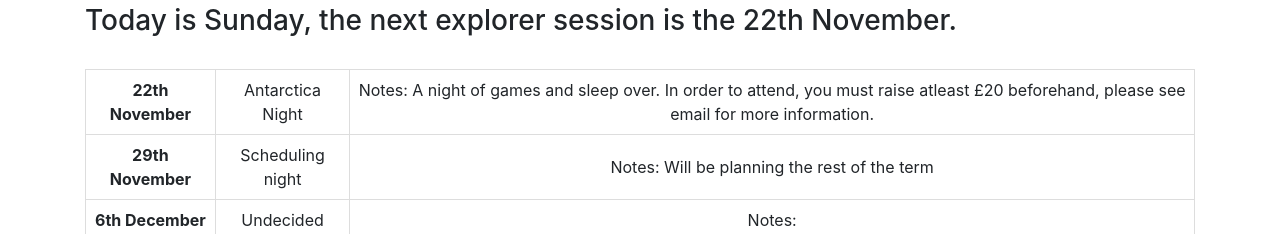
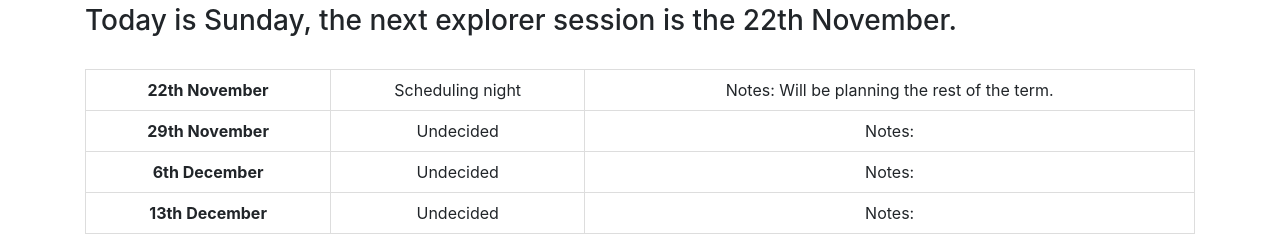
Before and after one commit to Catley94/scoutexplorers, a React (Create React App) app: page / in a window 1280 px wide. Shown: the part 718-952 px from the top of the page. Built offline with nearby package versions, Linux system fonts and the light colour scheme.

Commit message:
Updated Schedule

```diff
--- a/src/App.js
+++ b/src/App.js
@@ -8,18 +8,85 @@ class App extends React.Component {
   constructor(props) {
     super(props);
     this.state = {
+      f1: {
         firstFridayDate: null,
         firstFridayMonth: 0,
         firstFriday: new Date(),
+        description: "",
+        notes: ""
+      },
+      f2: {
         secondFridayDate: null,
         secondFridayMonth: 0,
         secondFriday: new Date(),
+        description: "",
+        notes: ""
+      },
+      f3: {
         thirdFridayDate: null,
         thirdFridayMonth: 0,
         thirdFriday: new Date(),
+        description: "",
+        notes: ""
+      },
+      f4: {
         fourthFridayDate: null,
         fourthFridayMonth: 0,
         fourthFriday: new Date(),
+        description: "",
+        notes: ""
+      },
+      schedule: [
+        {
+
+          name: "jan17",
+          date: new Date(2020, 0, 17),
+          month: 0,
+          description: ""
+
+        },
+
+        {
+
+          name: "jan24",
+          date: new Date(2020, 0, 24),
+          month: 0,
+          description: ""
+
+        },
+
+        {
+
+          name: "jan31",
+          date: new Date(2020, 0, 31),
+          month: 0,
+          descrption: ""
+
+        },
+
+        {
+
+          name: "feb7",
+          date: new Date(2020, 1, 7),
+          month: 1,
+          description: ""
+
+        },
+
+        {
+          name: "feb14",
+          date: new Date(2020, 1, 14),
+          month: 1,
+          description: ""
+        },
+
+        {
+          name: "feb21",
+          date: new Date(2020, 1, 21),
+          month: 1,
+          description: ""
+          },
+      ],
       editableDate: new Date(),
     }
   }
@@ -79,9 +146,12 @@ componentDidMount() {
       First Friday
     ******************************************/
     this.setState({
+      f1: {
         firstFriday: _date,
         firstFridayDate: ordinalIndicator(_date),
         firstFridayMonth: this.months[_date.getMonth()]
+      }
+
     }, () => {
       // console.log('firstFriday after state update')
       // console.log(this.state.firstFriday)
@@ -92,9 +162,12 @@ componentDidMount() {
     let dateClone2 = new Date(+_date.getTime())
     let _date2 = this.findDates(5, dateClone2);
     this.setState({
+      f2: {
         secondFriday: _date2,
         secondFridayDate: ordinalIndicator(_date2),
         secondFridayMonth: this.months[_date2.getMonth()]
+      }
+
     }, () => {
       // console.log('secondFriday after state update')
       // console.log(this.state.secondFriday)
@@ -105,9 +178,12 @@ componentDidMount() {
     let dateClone3 = new Date(+_date2.getTime())
     let _date3 = this.findDates(5, dateClone3);
     this.setState({
+      f3: {
         thirdFriday: _date3,
         thirdFridayDate: ordinalIndicator(_date3),
         thirdFridayMonth: this.months[_date3.getMonth()]
+      }
+
     }, () => {
       // console.log('thirdFriday after state update')
       // console.log(this.state.thirdFriday)
@@ -118,15 +194,23 @@ componentDidMount() {
     let dateClone4 = new Date(+_date3.getTime())
     let _date4 = this.findDates(5, dateClone4);
     this.setState({
+      f4: {
         fourthFriday: _date4,
         fourthFridayDate: ordinalIndicator(_date4),
         fourthFridayMonth: this.months[_date4.getMonth()]
+      }
+
     }, () => {
       // console.log('fourthFriday after state update')
       // console.log(this.state.fourthFriday)
     })
 
-
+    console.log(this.state.schedule)
+    let schedule = this.state.schedule;
+    schedule.find(session => {
+      const nextSession = session.date.getTime() > Date.now()
+      console.log(nextSession)
+    })
 
   }
   render() {
@@ -136,15 +220,15 @@ componentDidMount() {
       <div className="App">
         <Body
           getTimeDate={this.currentDay}
-          firstFriday={this.firstFriday}
-          firstFridayDate={this.state.firstFridayDate}
-          firstFridayMonth={this.state.firstFridayMonth}
-          secondFridayDate={this.state.secondFridayDate}
-          secondFridayMonth={this.state.secondFridayMonth}
-          thirdFridayDate={this.state.thirdFridayDate}
-          thirdFridayMonth={this.state.thirdFridayMonth}
-          fourthFridayDate={this.state.fourthFridayDate}
-          fourthFridayMonth={this.state.fourthFridayMonth}
+          firstFriday={this.state.f1.firstFriday}
+          firstFridayDate={this.state.f1.firstFridayDate}
+          firstFridayMonth={this.state.f1.firstFridayMonth}
+          secondFridayDate={this.state.f2.secondFridayDate}
+          secondFridayMonth={this.state.f2.secondFridayMonth}
+          thirdFridayDate={this.state.f3.thirdFridayDate}
+          thirdFridayMonth={this.state.f3.thirdFridayMonth}
+          fourthFridayDate={this.state.f4.fourthFridayDate}
+          fourthFridayMonth={this.state.f4.fourthFridayMonth}
         />
       </div>
     );
--- a/src/Body/Body.js
+++ b/src/Body/Body.js
@@ -45,13 +45,13 @@ const Body = props => {
               <tbody>
                 <tr>
                   <th>{props.firstFridayDate} {props.firstFridayMonth}</th>
-                  <td>Antarctica Night</td>
-                  <td>Notes: A night of games and sleep over. In order to attend, you must raise atleast £20 beforehand, please see email for more information.</td>
+                  <td>Scheduling night</td>
+                  <td>Notes: Will be planning the rest of the term.</td>
                 </tr>
                 <tr>
                   <th>{props.secondFridayDate} {props.secondFridayMonth}</th>
-                  <td>Scheduling night</td>
-                  <td>Notes: Will be planning the rest of the term</td>
+                  <td>Undecided</td>
+                  <td>Notes:</td>
                 </tr>
                 <tr>
                   <th>{props.thirdFridayDate} {props.thirdFridayMonth}</th>
```
Lines whose indentation alone changed are shown as unchanged.
